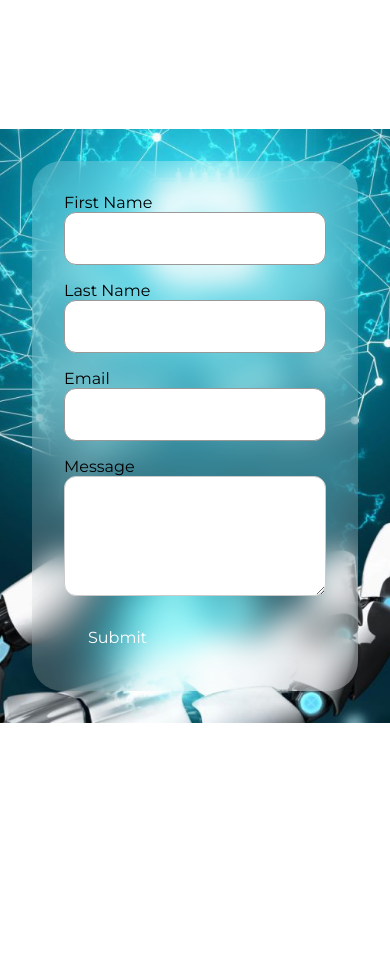
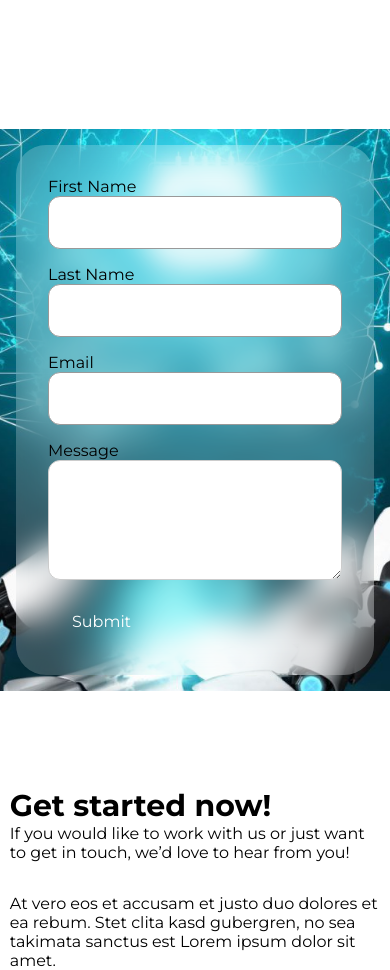
Before and after one commit to maxsadbek/Powering-Intellegent, a website: page index.html in a window 390 px wide. Shown: the part 1480-2450 px from the top of the page. Before the commit the page ends 2203 px from the top, so only its background shows below. Drawn offline with nearby package versions, Linux system fonts and the light colour scheme.

Commit message:
tugatdim

```diff
--- a/index.html
+++ b/index.html
@@ -97,6 +97,17 @@
 
 
         </section>
+        <!-- Started section -->
+        <section class="container Started">
+            <div class="Started_box">
+                <h1>Get started now!</h1>
+                <p>If you would like to work with us or just want to get in touch, we’d love to hear from you!</p>
+            </div>
+            <div class="Started_box1">
+                <p>At vero eos et accusam et justo duo dolores et ea rebum. Stet clita kasd gubergren, no sea takimata
+                    sanctus est Lorem ipsum dolor sit amet.</p>
+            </div>
+        </section>
     </main>
     <!-- script -->
     <script>
--- /dev/null
+++ b/scss/Started/_Started.scss
@@ -0,0 +1,58 @@
+.Started {
+    display: flex;
+    margin-top: 6rem;
+    justify-content: space-between;
+
+    .Started_box {
+        width: 100%;
+
+        h1 {
+            font-size: 50px;
+        }
+
+        p {
+            font-size: 25px;
+        }
+    }
+
+    .Started_box1 {
+        width: 100%;
+        margin-left: 4rem;
+
+        p {
+            font-size: 19px;
+            width: 100%;
+        }
+    }
+}
+
+@media screen and (max-width:600px) {
+    .Started {
+        display: flex;
+        flex-direction: column;
+        margin-top: 6rem;
+        width: 95%;
+
+        .Started_box {
+            width: 100%;
+            margin-bottom: 2rem;
+            h1 {
+                font-size: 30px;
+            }
+
+            p {
+                font-size: 16px;
+            }
+        }
+
+        .Started_box1 {
+            width: 100%;
+            margin-left: 0rem;
+
+            p {
+                font-size: 16px;
+                width: 100%;
+            }
+        }
+    }
+}
--- a/scss/contact/_contact.scss
+++ b/scss/contact/_contact.scss
@@ -97,7 +97,7 @@ button {
         justify-content: center;
         background-repeat: no-repeat;
         display: flex;
-        padding: 2rem;
+        padding: 1rem;
 
 
         textarea {
--- a/scss/powering/_powering.scss
+++ b/scss/powering/_powering.scss
@@ -16,10 +16,10 @@ body {
 .logo {
     font-size: 24px;
     font-weight: bold;
-    max-width: 60px;
+    max-width: 90px;
 
     img {
-        height: 60px;
+        height: 0px;
     }
 }
 
@@ -181,6 +181,7 @@ body {
     border-radius: 8px;
     text-align: center;
     animation: modalFade 0.6s ease;
+
 }
 
 @keyframes modalFade {
--- a/scss/style.scss
+++ b/scss/style.scss
@@ -4,3 +4,4 @@
 @use'./always/always';
 @use'./Agency/agency';
 @use'./contact/contact';
+@use'./Started/Started';
```
Also changed, not shown: style/style.css, 1 other file.
